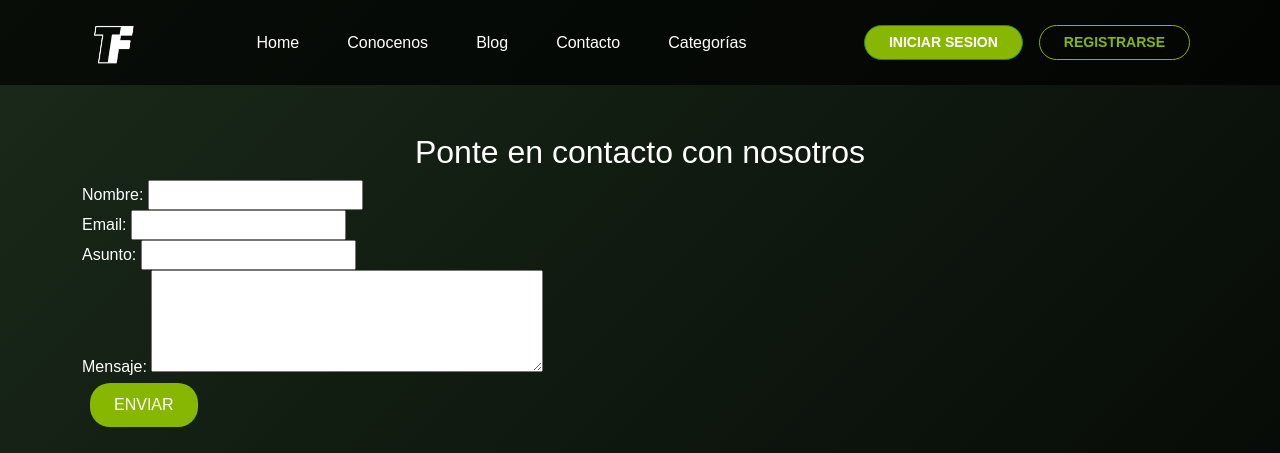
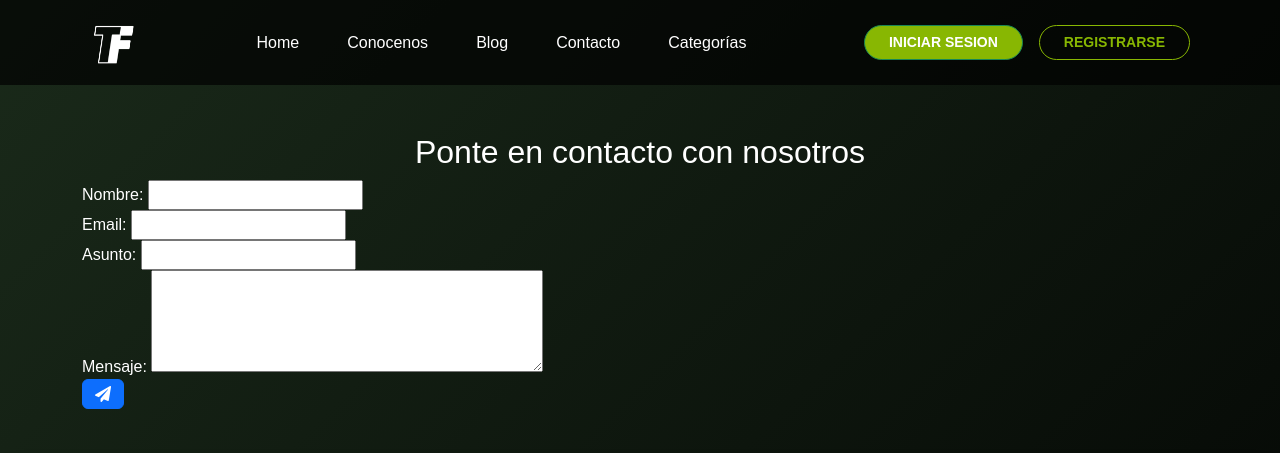
Before and after one commit to anabelaMaciel/proyecto-final-info, a Django app: page /contactanos/ in a window 1280 px wide. Shown: the top 453 px of the page. Run offline with Django 5.2, Linux system fonts and the light colour scheme.

Commit message:
agregue la flechita en enviar form

```diff
--- a/templates/contacto.html
+++ b/templates/contacto.html
@@ -27,9 +27,9 @@
             color: #666;
         }
         .btn-submit {
-            background-color: #fff;
+            background-color: #0c0c0c;
             color: #000;
-            border: none;
+            border: #000;
             border-radius: 20px;
             padding: 10px 20px;
         }
@@ -41,7 +41,9 @@
         <form method="POST" action="{% url 'contactanos' %}">
             {% csrf_token %}
             {{form}}
-           <button type="submit" class="btn btn-submit verde-lima px-4 btn-success mx-2 my-1">ENVIAR</button>
+           <button type="submit" class="btn btn-primary">
+            <i class="fa fa-paper-plane" aria-hidden="true"></i>
+        </button>
         </form>
     </div>
 </body>
```
